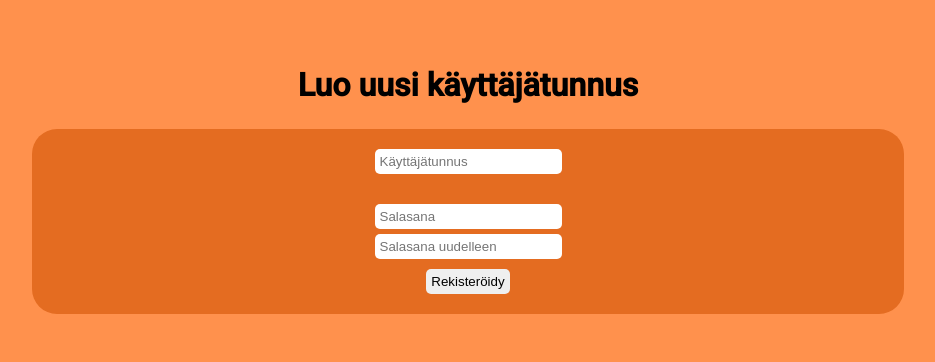
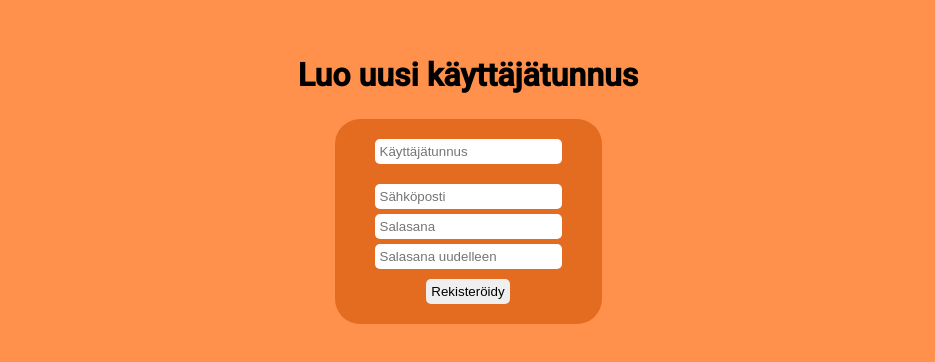
Before and after one commit to Jimpsoni/Puttipeli, a React (Vite) app in the folder puttipeliFrontEnd/: page /register in a window 1280 px wide. Shown: the part 210-572 px from the top of the page, without its empty margins (172-1107 px from the left). Built offline with nearby package versions, Linux system fonts and the light colour scheme.

Commit message:
Connection to backend

```diff
--- a/puttipeliFrontEnd/src/pages/login/loginpageStyles.css
+++ b/puttipeliFrontEnd/src/pages/login/loginpageStyles.css
@@ -4,7 +4,7 @@
   align-items: center;
   justify-content: center;
   background-color: #ff914d;
-  margin:0;
+  margin: 0;
   height: 100vh;
 }
 
@@ -35,5 +35,4 @@
   margin-top: 5px;
   border-radius: 5px;
   padding: 5px;
-
 }
--- a/puttipeliFrontEnd/src/pages/register/register.tsx
+++ b/puttipeliFrontEnd/src/pages/register/register.tsx
@@ -1,23 +1,59 @@
 import { useState } from "react"
-import './styles.css'
-
+import "./styles.css"
+import axios from "axios"
 
 const Register = () => {
-  const registerNewUser = () => {
-    console.log("New user registered")
+  const [username, setUsername] = useState("")
+  const [password, setPassword] = useState("")
+  const [passwordAgain, setPasswordAgain] = useState("")
+  const [email, setEmail] = useState("")
+
+  function NotifyField(id: string) {
+    const elem = document.getElementById(id)
+    // Add red color
+    elem?.classList.add("error")
   }
 
-  const [username, setUsername] = useState('')
-  const [password, setPassword] = useState('')
-  const [passwordAgain, setPasswordAgain] = useState('')
+  function handleErrorMessages(errors: string[]) {
+    console.log(errors)
+    // Username
+    if (errors.includes("Username not long enough")) NotifyField("username")
+    if (errors.includes("Username already in use")) NotifyField("username")
 
+    // Email
+    if (errors.includes("Invalid Email address")) NotifyField("email")
+    if (errors.includes("Email Already in use")) NotifyField("email")
+  }
+
+  const registerNewUser = (event: React.FormEvent<HTMLFormElement>): void => {
+    event.preventDefault()
+    const data = {
+      username,
+      password,
+      email,
+    }
+
+    axios
+      .post("http://localhost:3000/api/register", data)
+      .then(() => {
+        setUsername("")
+        setPassword("")
+        setPasswordAgain("")
+        setEmail("")
+      })
+      .catch((e) => {
+        const response = e.response.data.errors
+        handleErrorMessages(response)
+      })
+  }
 
   return (
-    <div id='loginMaincontainer'>
+    <div id='RegisterMainContainer'>
       <h1 id='loginpageHeader'>Luo uusi käyttäjätunnus</h1>
-    <form onSubmit={registerNewUser} id='loginForm'>
+      <form onSubmit={registerNewUser} id='registerForm'>
         <div>
           <input
+            id='username'
             className='textInput'
             type='text'
             placeholder='Käyttäjätunnus'
@@ -28,8 +64,22 @@ const Register = () => {
           />
         </div>
 
-      <div id="passwordInput">
+        <div>
           <input
+            id='email'
+            className='textInput'
+            type='text'
+            placeholder='Sähköposti'
+            value={email}
+            onChange={(e) => {
+              setEmail(e.target.value)
+            }}
+          />
+        </div>
+
+        <div id='passwordInput'>
+          <input
+            id='password'
             className='textInput'
             type='password'
             placeholder='Salasana'
@@ -42,6 +92,7 @@ const Register = () => {
 
         <div>
           <input
+            id='passwordAgain'
             className='textInput'
             type='password'
             placeholder='Salasana uudelleen'
--- a/puttipeliFrontEnd/src/pages/register/styles.css
+++ b/puttipeliFrontEnd/src/pages/register/styles.css
@@ -1,3 +1,27 @@
 #passwordInput {
-    margin-top: 10px;
+  margin-top: 0px;
 }
+
+#RegisterMainContainer {
+  display: flex;
+  flex-direction: column;
+  align-items: center;
+  justify-content: center;
+  background-color: #ff914d;
+  margin: 0;
+  height: 100vh;
+  padding: 0 50px 0 50px;
+}
+
+#registerForm {
+  padding: 20px 40px 20px 40px;
+  border-radius: 25px;
+  background-color: #e46c21;
+  display: flex;
+  flex-direction: column;
+  align-items: center;
+}
+
+.error {
+  background-color: rgb(255, 179, 179);
+}
```
Lines whose indentation alone changed are shown as unchanged.
